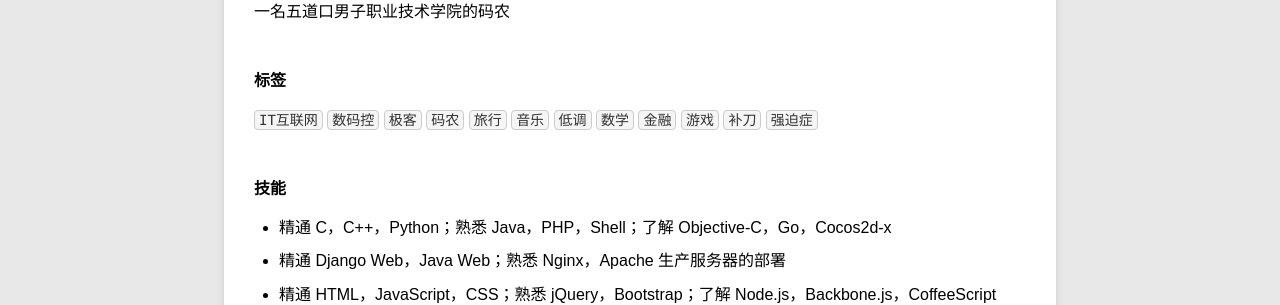
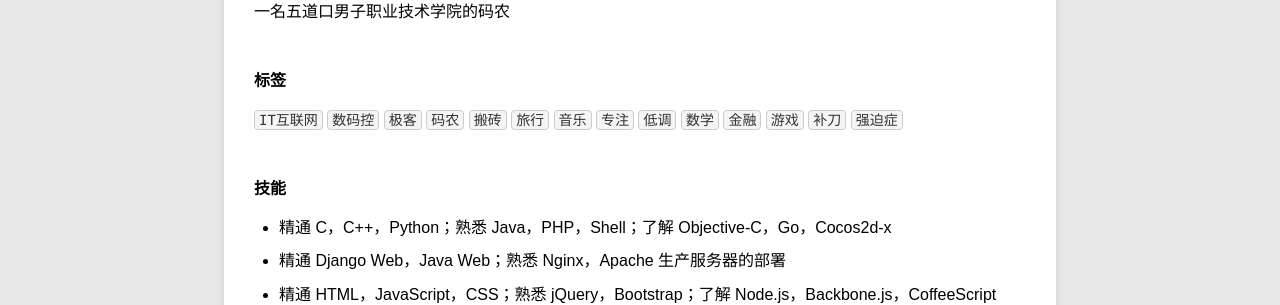
Before and after one commit to chengshiwen/chengshiwen.github.io, a Jekyll site: the page built from about.md, in a window 1280 px wide. Shown: the part 246-551 px from the top of the page. Built offline with Jekyll 4.4.1, drawn with Linux system fonts in a browser that asks for light colours.

Commit message:
Update my personal tags

```diff
--- a/about.md
+++ b/about.md
@@ -13,7 +13,7 @@
 
 #### 标签
 
-`IT互联网` `数码控` `极客` `码农` `旅行` `音乐` `低调` `数学` `金融` `游戏` `补刀` `强迫症`
+`IT互联网` `数码控` `极客` `码农` `搬砖` `旅行` `音乐` `专注` `低调` `数学` `金融` `游戏` `补刀` `强迫症`
 
 #### 技能
 
```
